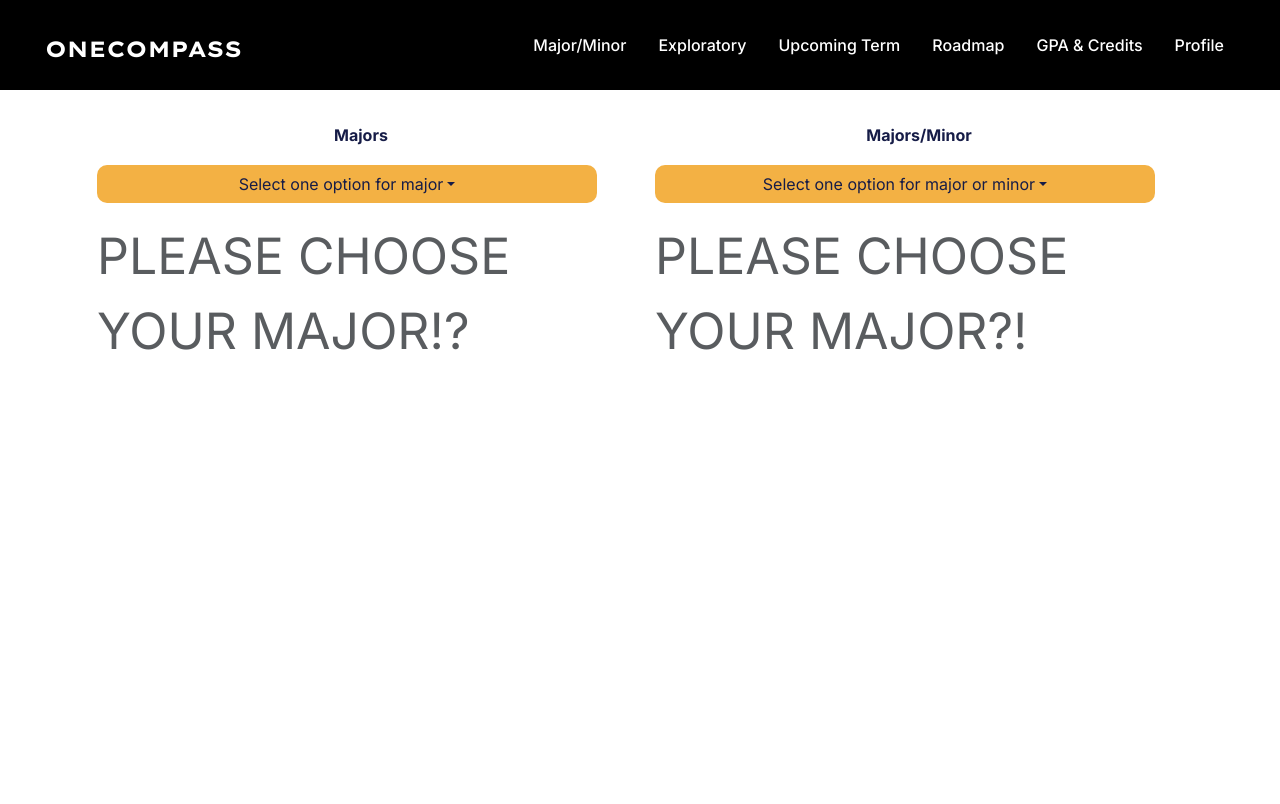
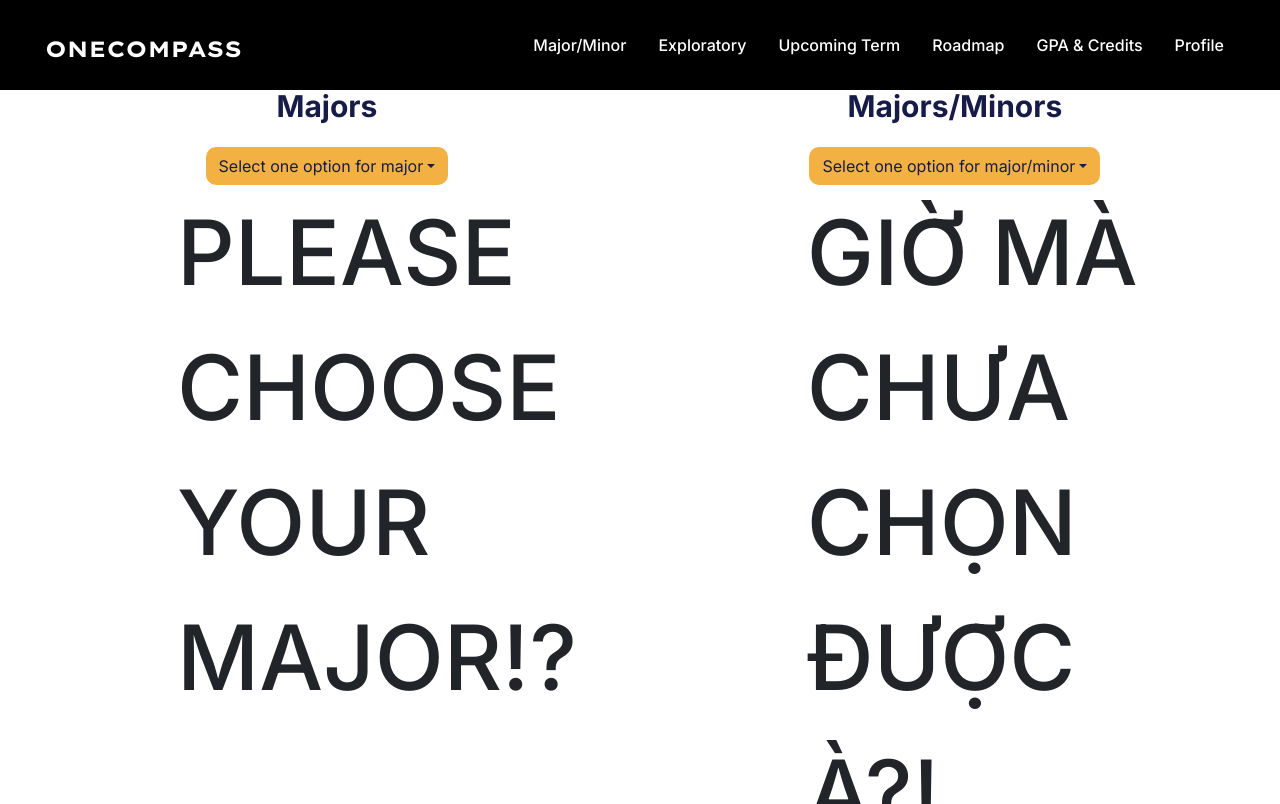
Before and after one commit to nhomnhomm/onecompass, a React (Create React App) app in the folder client/: page /majorminor in a window 1280 px wide. Built offline with nearby package versions, Linux system fonts and the light colour scheme.

Commit message:
Style Major/Minor Page

```diff
--- a/client/src/components/MajorMinor.jsx
+++ b/client/src/components/MajorMinor.jsx
@@ -1,50 +1,154 @@
 import React, { useState } from "react";
-import { Dropdown, Navbar, Nav } from "react-bootstrap";
+import { Dropdown, Navbar, Nav, Form } from "react-bootstrap";
 import "../App.scss"
 
 export const MajorMinor = () => {
-    // State to keep track of the selected options
-    const [selectedMajor, setSelectedMajor] = useState('');
-    const [selectedMinor, setSelectedMinor] = useState('');
+  const [selectedMajor, setSelectedMajor] = useState(null);
+  const [selectedMinor, setSelectedMinor] = useState(null);
+  const [showMajorMessage, setShowMajorMessage] = useState(true);
+  const [showMinorMessage, setShowMinorMessage] = useState(true);
 
-    // Function to handle option selection for the major dropdown
+  const majors = [
+    {
+      name: "Applied Mathematics",
+      courses: {
+        foundation: ["Linear Algebra", "Calculus", "Multivariable Calculus", "Introduction to Data Analysis"],
+        intermediate: ["Discrete Mathematics", "Probability", "Differential Equations", "Real Analysis"],
+        advance: ["Advanced Statistics", "Optimization", "Statistical Learning", "Stochastic Calculus"],
+        capstone: ["Capstone 1", "Capstone 2"],
+      },
+    },
+    {
+      name: "Art and Media Studies",
+      courses: {
+        foundation: ["Course 1", "Course 2", "Course 3", "Course 4"],
+        intermediate: ["Course A", "Course B", "Course C", "Course D"],
+        advance: ["Course X", "Course Y", "Course Z", "Course W"],
+        capstone: ["Course I", "Course II", "Course III", "Course IV"],
+      },
+    },
+    {
+      name: "Computer Science",
+      courses: {
+        foundation: ["Course 1", "Course 2", "Course 3", "Course 4"],
+        intermediate: ["Course A", "Course B", "Course C", "Course D"],
+        advance: ["Course X", "Course Y", "Course Z", "Course W"],
+        capstone: ["Course I", "Course II", "Course III", "Course IV"],
+      },
+    },
+    {
+      name: "Economics",
+      courses: {
+        foundation: ["Course 1", "Course 2", "Course 3", "Course 4"],
+        intermediate: ["Course A", "Course B", "Course C", "Course D"],
+        advance: ["Course X", "Course Y", "Course Z", "Course W"],
+        capstone: ["Course I", "Course II", "Course III", "Course IV"],
+      },
+    },
+  ];
+
+  const minors = [
+    {
+      name: "Applied Mathematics",
+      courses: {
+        foundation: ["Linear Algebra", "Calculus"],
+        intermediate: ["Discrete Mathematics", "Probability"],
+        advance: ["Advanced Statistics", "Optimization"],
+        capstone: ["Statistical Learning", "Stochastic Calculus"],
+      },
+    },
+    {
+      name: "Art and Media Studies",
+      courses: {
+        foundation: ["Course 1", "Course 2"],
+        intermediate: ["Course A", "Course B"],
+        advance: ["Course X", "Course Y"],
+        capstone: ["Course I", "Course II"],
+      },
+    },
+    {
+      name: "Computer Science",
+      courses: {
+        foundation: ["Computer Science 1", "Computer Science 2"],
+        intermediate: ["Discrete Mathematics", "Computer Architecture"],
+        advance: ["Algorithms and Theory of Computing", "Software Engineering"],
+        capstone: ["Advanced Deep Learning"],
+      },
+    },
+    {
+      name: "Economics",
+      courses: {
+        foundation: ["Course 1", "Course 2"],
+        intermediate: ["Course 3", "Course 4"],
+        advance: ["Course 5", "Course 6"],
+        capstone: ["Course 7", "Course 8"],
+      },
+    },
+  ];
+
   const handleMajorSelect = (eventKey) => {
     setSelectedMajor(eventKey);
+    setShowMajorMessage(false);
   };
 
-    // Function to handle option selection for the minor dropdown
   const handleMinorSelect = (eventKey) => {
     setSelectedMinor(eventKey);
+    setShowMinorMessage(false);
   };
-
-    // const options = {Option1: "Applied Mathematics", Option2: "Art and Media Studies", Option3: "Computer Science", Option4: "Economics", Option5: "Engineering", Option6: "History", Option7: "Intergrated Science", Option8: "Literature", Option9: "Psychology", Option10: "Social Studies", Option11: "Vietnam Studies"}
 
   const options = ["Applied Mathematics","Art and Media Studies", "Computer Science", "Economics","Engineering", "History", "Intergrated Science", "Literature","Psychology", "Social Studies", "Vietnam Studies"]
 
-    // Function to display the result based on the selected option for the major dropdown
-    const getMajorResult = () => {
-      return options[selectedMajor] || null;
+  const cardStyle = {
+    backgroundColor: '#E9E9E9',
+    borderRadius: '10px',
+    padding: "10px 10px 10px 27px",
   };
 
-    // Function to display the result based on the selected option for the minor dropdown
-    const getMinorResult = () => {
-      return options[selectedMinor] || null;
+  const courseStyle = {
+    backgroundColor: '#F8F8F8',
+    borderRadius: '5px',
+    marginBottom: '5px',
+  };
+
+  const levelStyle = {
+    borderRadius: '10px',
+    backgroundColor: '#B9B9B9',
+    width: '150px',
+    height: '80px',
+    color: 'black',
+    display: 'flex',
+    alignItems: 'center',
+    justifyContent: 'center',
   };
 
   const titleStyle = {
           textAlign: 'center',
           fontWeight: 'bold',
           marginBottom: '18px',
+          fontSize: '30px',
           color: 'var(--bs-secondary)',
         };
 
   const linkStyle = {
     color:'white',
     fontWeight:'500',
-    }
+  };
+
+  const textStyle = {
+    fontWeight:'500',
+    fontSize:'90px',
+    paddingRight:'50px',
+    paddingLeft:'150px'
+  };
+
+  const containerStyle = {
+    paddingTop: "230px", // Set the top padding to make space for the fixed navbar
+    height: "150vh", // Set the container height to 100% of the viewport
+    overflowY: "auto", // Allow the content to scroll vertically when it overflows
+  };
 
   return (
-      <div className="container">
+    <div className="container-fluid mt-5" style={containerStyle}>
       <div className="navbar fixed-top navbar-expand-lg navbar-light bg-black">
           <p className="webName text-center" style={{
           position:'relative',
@@ -54,21 +158,24 @@ export const MajorMinor = () => {
           marginTop: '25px'}}>ONECOMPASS</p>
           <Navbar.Collapse id="basic-navbar-nav">
             <Nav className="ml-auto" style = {{marginRight: "40px"}}>
-                <Nav.Link href="#" style = {linkStyle}>Major/Minor</Nav.Link>
-                <Nav.Link href="#" style = {linkStyle}>Exploratory</Nav.Link>
-                <Nav.Link href="#" style = {linkStyle}>Upcoming Term</Nav.Link>
-                <Nav.Link href="#" style = {linkStyle}>Roadmap</Nav.Link>
-                <Nav.Link href="#" style = {linkStyle}>GPA & Credits</Nav.Link>
-                <Nav.Link href="./components/Profile.jsx" style = {linkStyle}>Profile</Nav.Link>
+              <Nav.Link href="/majorminor" style = {linkStyle}>Major/Minor</Nav.Link>
+              <Nav.Link href="/exploratory" style = {linkStyle}>Exploratory</Nav.Link>
+              <Nav.Link href="/upcomingterm" style = {linkStyle}>Upcoming Term</Nav.Link>
+              <Nav.Link href="/roadmap" style = {linkStyle}>Roadmap</Nav.Link>
+              <Nav.Link href="/gpa" style = {linkStyle}>GPA & Credits</Nav.Link>
+              <Nav.Link href="/profile" style = {linkStyle}>Profile</Nav.Link>
             </Nav>
           </Navbar.Collapse>
       </div>
-        <div style={{ marginTop: "100px" }}>
+
+      <div style={{ marginTop: "250px" }}>
         <div className="d-flex justify-content-center">
           <div className="col">
-              <div className="dropdown-title" style = {titleStyle}> Majors </div>
-              <Dropdown onSelect={handleMajorSelect}>
-                <Dropdown.Toggle variant="primary" id="major-dropdown-basic" style = {{width:'500px'}}>
+            <div className="dropdown-title text-center" style={titleStyle}>
+              Majors
+            </div>
+            <Dropdown className="d-flex justify-content-center" onSelect={handleMajorSelect}>
+            <Dropdown.Toggle variant="primary" id="major-dropdown-basic">
                    Select one option for major
                  </Dropdown.Toggle>
                  <Dropdown.Menu>
@@ -79,20 +186,79 @@ export const MajorMinor = () => {
                   ))}
                 </Dropdown.Menu>
             </Dropdown>
-              <div className="mt-3">
-                {selectedMajor ? (
-                  getMajorResult()
-                ) : (
-                  <div className="text-muted" style={{fontSize: '50px',position:'relative'}}>PLEASE CHOOSE YOUR MAJOR!?</div>
+            {showMajorMessage && !selectedMajor && (
+                  <p className="d-flex justify-content-center" style={textStyle}>
+                    PLEASE CHOOSE YOUR MAJOR!?
+                  </p>
                 )}
+            {selectedMajor && majors.find((major) => major.name === selectedMajor) && (
+                  <React.Fragment>
+                    <div className="row justify-content-center mt-3">
+                      <div className='col'>
+                        <h5 style={levelStyle}>Foundation</h5>
+                      </div>
+                      <div className="col">
+                        <ul style={cardStyle}>
+                          {majors.find((major) => major.name === selectedMajor).courses.foundation.map((course, index) => (
+                                      <li key={index} style={courseStyle}>
+                                      <Form.Check aria-label="option 1" /> {course}</li>
+                                    ))}
+                        </ul>
                       </div>
                     </div>
 
+                    <div className="row justify-content-center mt-3">
+                      <div className='col'>
+                        <h5 style={levelStyle}>Intermediate</h5>
+                      </div>
                       <div className="col">
-              <div className="dropdown-title" style = {titleStyle}> Majors/Minor </div>
-              <Dropdown onSelect={handleMinorSelect}>
-                <Dropdown.Toggle variant="primary" id="minor-dropdown-basic" style = {{width:'500px'}}>
-                    Select one option for major or minor
+                        <ul style={cardStyle}>
+                          {majors.find((major) => major.name === selectedMajor).courses.intermediate.map((course, index) => (
+                                      <li key={index} style={courseStyle}>
+                                      <Form.Check/> {course}</li>
+                                    ))}
+                        </ul>
+                      </div>
+                    </div>
+
+                    <div className="row justify-content-center mt-3">
+                      <div className='col'>
+                        <h5 style={levelStyle}>Advanced</h5>
+                      </div>
+                      <div className="col">
+                        <ul style={cardStyle}>
+                          {majors.find((major) => major.name === selectedMajor).courses.advance.map((course, index) => (
+                                      <li key={index} style={courseStyle}>
+                                      <Form.Check aria-label="option 1" /> {course}</li>
+                                    ))}
+                        </ul>
+                      </div>
+                    </div>
+
+                    <div className="row justify-content-center mt-3">
+                      <div className='col'>
+                        <h5 style={levelStyle}>Capstone</h5>
+                      </div>
+                      <div className="col">
+                        <ul style={cardStyle}>
+                          {majors.find((major) => major.name === selectedMajor).courses.capstone.map((course, index) => (
+                                      <li key={index} style={courseStyle}>
+                                      <Form.Check aria-label="option 1" /> {course}</li>
+                                    ))}
+                        </ul>
+                      </div>
+                    </div>
+                  </React.Fragment>
+                  )}
+          </div>
+
+          <div className="col">
+            <div className="dropdown-title text-center" style={titleStyle}>
+              Majors/Minors
+            </div>
+            <Dropdown className="d-flex justify-content-center" onSelect={handleMinorSelect}>
+            <Dropdown.Toggle variant="primary" id="major-dropdown-basic">
+                   Select one option for major/minor
                  </Dropdown.Toggle>
                  <Dropdown.Menu>
                    {options.map((option, index) => (
@@ -102,13 +268,70 @@ export const MajorMinor = () => {
                   ))}
                 </Dropdown.Menu>
             </Dropdown>
-              <div className="mt-3">
-                {selectedMinor ? (
-                  getMinorResult()
-                ) : (
-                  <div className="text-muted" style={{fontSize: '50px',position:'relative'}}>PLEASE CHOOSE YOUR MAJOR?!</div>
+            {showMinorMessage && !selectedMinor && (
+                  <p className="d-flex justify-content-center" style={textStyle}>
+                    GIỜ MÀ CHƯA CHỌN ĐƯỢC À?!
+                  </p>
                 )}
+            {selectedMinor && minors.find((minor) => minor.name === selectedMinor) && (
+                <React.Fragment>
+                  <div className="row justify-content-center mt-3">
+                      <div className='col'>
+                        <h5 style={levelStyle}>Foundation</h5>
                       </div>
+                      <div className="col">
+                        <ul style={cardStyle}>
+                          {minors.find((minor) => minor.name === selectedMinor).courses.foundation.map((course, index) => (
+                                      <li key={index} style={courseStyle}>
+                                      <Form.Check aria-label="option 1" /> {course}</li>
+                                    ))}
+                        </ul>
+                      </div>
+                    </div>
+
+                    <div className="row justify-content-center mt-3">
+                      <div className='col'>
+                        <h5 style={levelStyle}>Intermediate</h5>
+                      </div>
+                      <div className="col">
+                        <ul style={cardStyle}>
+                          {minors.find((minor) => minor.name === selectedMinor).courses.intermediate.map((course, index) => (
+                                      <li key={index} style={courseStyle}>
+                                      <Form.Check aria-label="option 1" /> {course}</li>
+                                    ))}
+                        </ul>
+                      </div>
+                    </div>
+
+                    <div className="row justify-content-center mt-3">
+                      <div className='col'>
+                        <h5 style={levelStyle}>Advanced</h5>
+                      </div>
+                      <div className="col">
+                        <ul style={cardStyle}>
+                          {minors.find((minor) => minor.name === selectedMinor).courses.advance.map((course, index) => (
+                                      <li key={index} style={courseStyle}>
+                                      <Form.Check aria-label="option 1" /> {course}</li>
+                                    ))}
+                        </ul>
+                      </div>
+                    </div>
+
+                    <div className="row justify-content-center mt-3">
+                      <div className='col'>
+                        <h5 style={levelStyle}>Capstone</h5>
+                      </div>
+                      <div className="col">
+                        <ul style={cardStyle}>
+                          {minors.find((minor) => minor.name === selectedMinor).courses.capstone.map((course, index) => (
+                                      <li key={index} style={courseStyle}>
+                                      <Form.Check aria-label="option 1" /> {course}</li>
+                                    ))}
+                        </ul>
+                      </div>
+                    </div>
+                </React.Fragment>
+                  )}
           </div>
         </div>
       </div>
```
Lines whose indentation alone changed are shown as unchanged.
